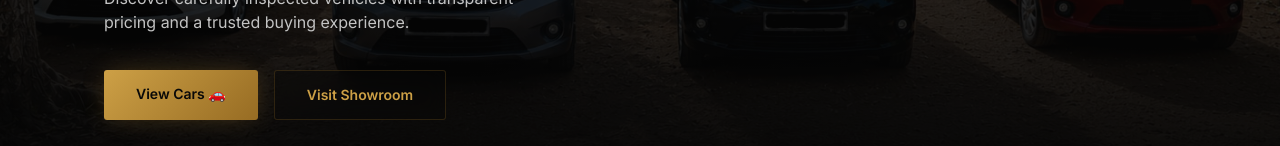
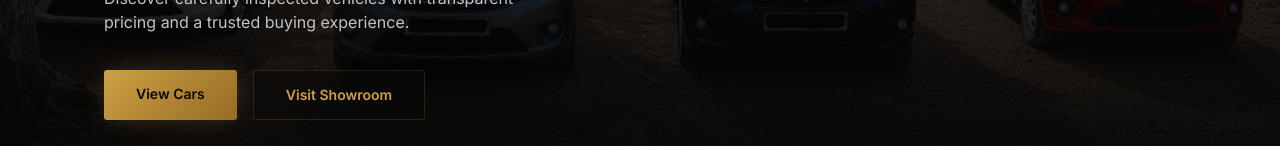
Before and after one commit to chenuka10/vs-auto-mart, a Next.js app: page / in a window 1280 px wide. Shown: the part 568-714 px from the top of the page. Built offline with nearby package versions, Linux system fonts and the light colour scheme; no server answers; the database is empty.

Commit message:
remove emoji from the hero

```diff
--- a/src/components/home/Hero.tsx
+++ b/src/components/home/Hero.tsx
@@ -76,7 +76,7 @@ export default function Hero() {
             href="/inventory"
             className="rounded-plate bg-gradient-gold px-8 py-3.5 text-sm font-semibold text-graphite-950 shadow-glow-gold transition-all duration-300 hover:-translate-y-0.5 hover:shadow-[0_0_35px_0_rgba(199,158,50,0.6)]"
           >
-            View Cars 🚗
+            View Cars
           </Link>
 
           <Link
```
